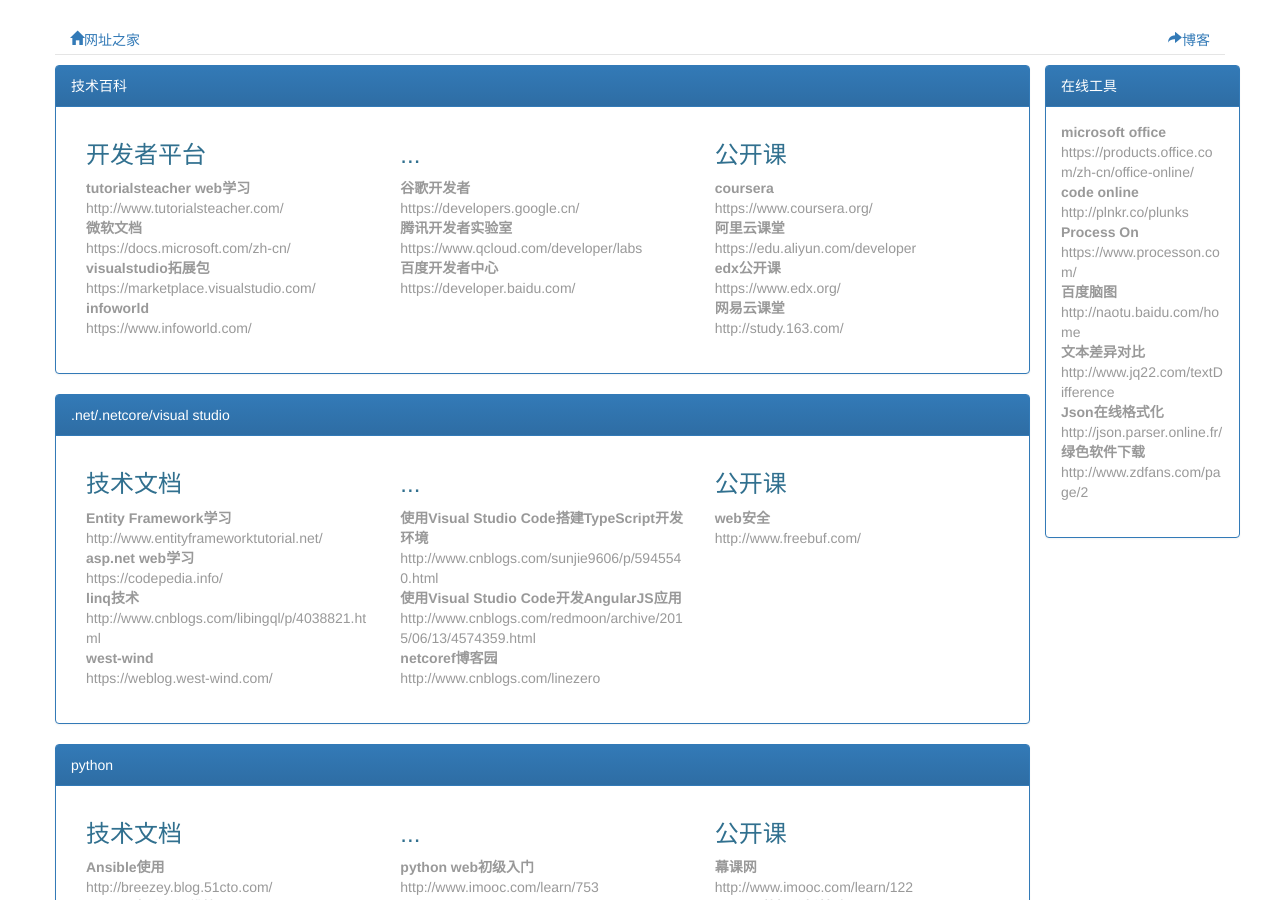
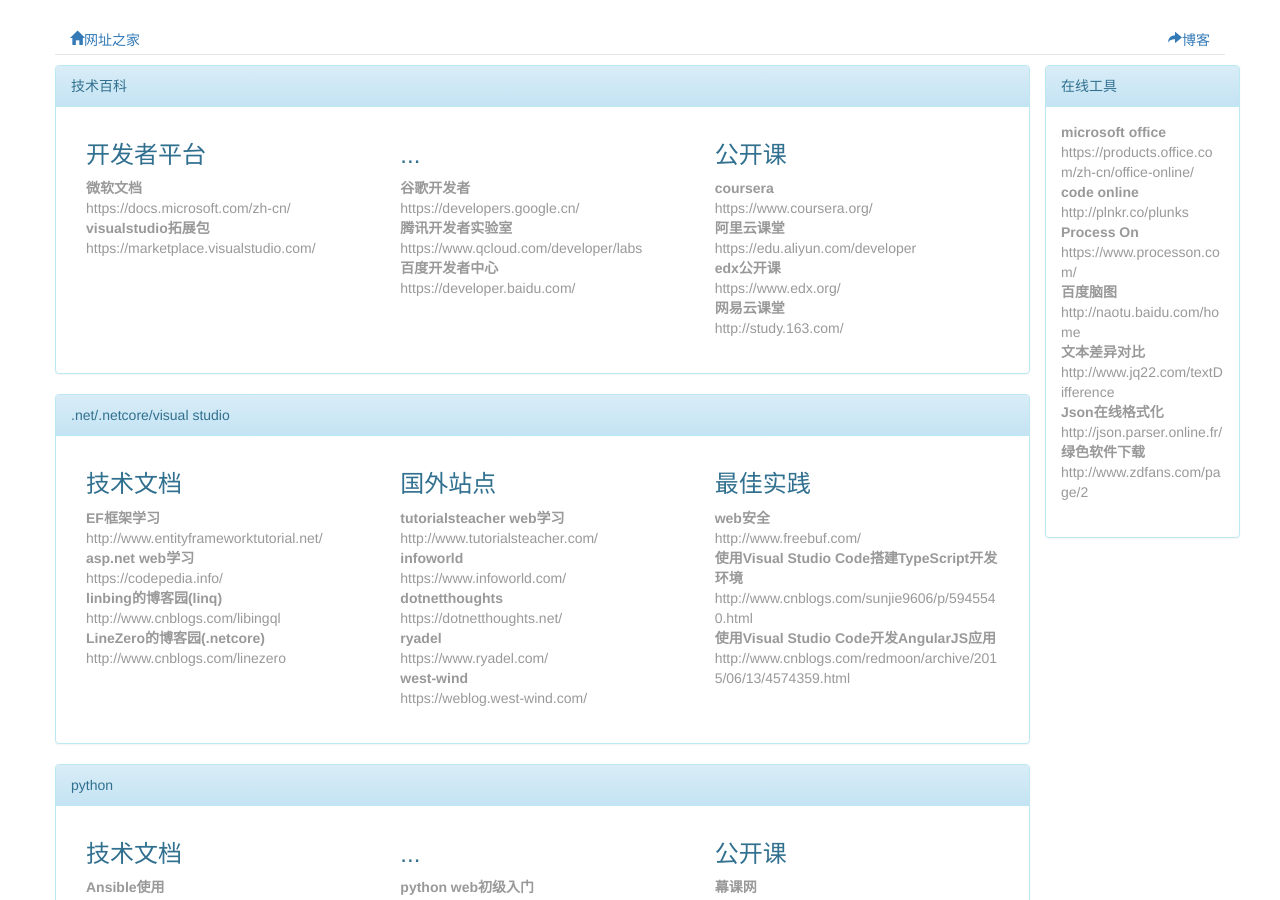
Before and after one commit to airven2015/Navigation, a Jekyll site: the page navigate.html, which Jekyll copies as it is, in a window 1280 px wide and 900 px high. Built offline with Jekyll 4.4.1, drawn with Linux system fonts in a browser that asks for light colours.

Commit message:
add navigate

```diff
--- a/navigate.html
+++ b/navigate.html
@@ -32,7 +32,7 @@
             <div class="col-md-10 column ui-sortable">
 
                 <div class="row clearfix">
-                    <div class="panel panel-primary">
+                    <div class="panel panel-info">
                         <div class="panel-heading">
                             技术百科
                         </div>
@@ -80,7 +76,7 @@
                     </div>
                 </div>
                 <div class="row clearfix">
-                    <div class="panel panel-primary">
+                    <div class="panel panel-info">
                         <div class="panel-heading">
                             .net/.netcore/visual studio
                         </div>
@@ -90,43 +86,51 @@
                                     技术文档
                                 </h3>
                                 <dl>
-                                    <dt>Entity Framework学习</dt>
+                                    <dt>EF框架学习</dt>
                                     <dd>http://www.entityframeworktutorial.net/</dd>
                                     <dt>asp.net web学习</dt>
                                     <dd>https://codepedia.info/</dd>
-                                    <dt>linq技术</dt>
-                                    <dd>http://www.cnblogs.com/libingql/p/4038821.html</dd>
+                                    <dt>linbing的博客园(linq)</dt>
+                                    <dd>http://www.cnblogs.com/libingql</dd>
+                                    <dt>LineZero的博客园(.netcore)</dt>
+                                    <dd>http://www.cnblogs.com/linezero</dd>
+                                </dl>
+                            </div>
+                            <div class="col-lg-4 column ">
+                                <h3 class="text-left text-info ">
+                                    国外站点
+                                </h3>
+                                <dl>
+                                    <dt>tutorialsteacher web学习</dt>
+                                    <dd>http://www.tutorialsteacher.com/</dd>
+                                    <dt>infoworld</dt>
+                                    <dd>https://www.infoworld.com/</dd>
+                                    <dt>dotnetthoughts</dt>
+                                    <dd>https://dotnetthoughts.net/</dd>
+                                    <dt>ryadel</dt>
+                                    <dd>https://www.ryadel.com/</dd>
                                     <dt>west-wind</dt>
                                     <dd>https://weblog.west-wind.com/</dd>
                                 </dl>
                             </div>
                             <div class="col-lg-4 column ">
                                 <h3 class="text-left text-info ">
-                                    ...
+                                    最佳实践
                                 </h3>
                                 <dl>
+                                    <dt>web安全</dt>
+                                    <dd>http://www.freebuf.com/</dd>
                                     <dt>使用Visual Studio Code搭建TypeScript开发环境</dt>
                                     <dd>http://www.cnblogs.com/sunjie9606/p/5945540.html</dd>
                                     <dt>使用Visual Studio Code开发AngularJS应用</dt>
                                     <dd>http://www.cnblogs.com/redmoon/archive/2015/06/13/4574359.html</dd>
-                                    <dt>netcoref博客园</dt>
-                                    <dd>http://www.cnblogs.com/linezero</dd>
-                                </dl>
-                            </div>
-                            <div class="col-lg-4 column ">
-                                <h3 class="text-left text-info ">
-                                    公开课
-                                </h3>
-                                <dl>
-                                    <dt>web安全</dt>
-                                    <dd>http://www.freebuf.com/</dd>
                                 </dl>
                             </div>
                         </div>
                     </div>
                 </div>
                 <div class="row clearfix">
-                    <div class="panel panel-primary">
+                    <div class="panel panel-info">
                         <div class="panel-heading">
                             python
                         </div>
@@ -167,7 +171,7 @@
                     </div>
                 </div>
                 <div class="row clearfix">
-                    <div class="panel panel-primary">
+                    <div class="panel panel-info">
                         <div class="panel-heading">
                             javascript/html5/css3
                         </div>
@@ -219,7 +223,7 @@
                     </div>
                 </div>
                 <div class="row clearfix">
-                    <div class="panel panel-primary">
+                    <div class="panel panel-info">
                         <div class="panel-heading">
                             other
                         </div>
@@ -261,7 +265,7 @@
             </div>
             <div class="col-md-2 column ui-sortable" style="float:right;margin-right:-15px;">
                 <div class="row clearfix">
-                    <div class="panel panel-primary">
+                    <div class="panel panel-info">
                         <div class="panel-heading">
                             在线工具
                         </div>
```
Also changed, not shown: other parts of navigate.html (+0 -4 lines).
